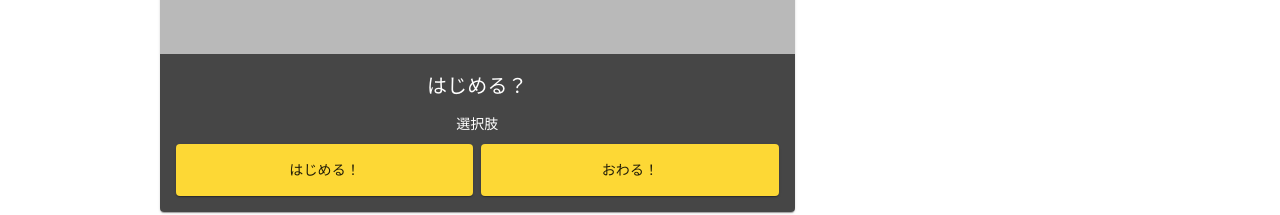
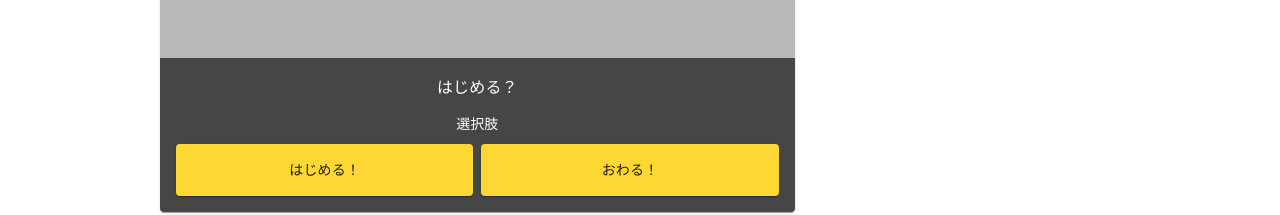
Before and after one commit to yuu-eguci/bananadventure, a React (Vite) app in the folder webapp/frontend-react/: page / in a window 1280 px wide. Shown: the part 460-675 px from the top of the page. Built offline with nearby package versions, Linux system fonts and the light colour scheme.

Commit message:
🧠 008-メッセージエリアのフォントサイズ調整#9
Co-authored-by: Japaneko <tenzen.nkmr@gmail.com>

```diff
--- a/webapp/frontend-react/src/pages/HomePage.tsx
+++ b/webapp/frontend-react/src/pages/HomePage.tsx
@@ -144,7 +144,7 @@ function HomePage() {
                 zIndex: 2,
               }}
             >
-              <Typography variant="h6" sx={{ mb: 1.5 }}>
+              <Typography variant="subtitle1" sx={{ mb: 1.5 }}>
                 {viewModel?.scene.text || dummyText}
               </Typography>
 
```
Also changed, not shown: 1 other file (tests, documents, lock files or other folders).
